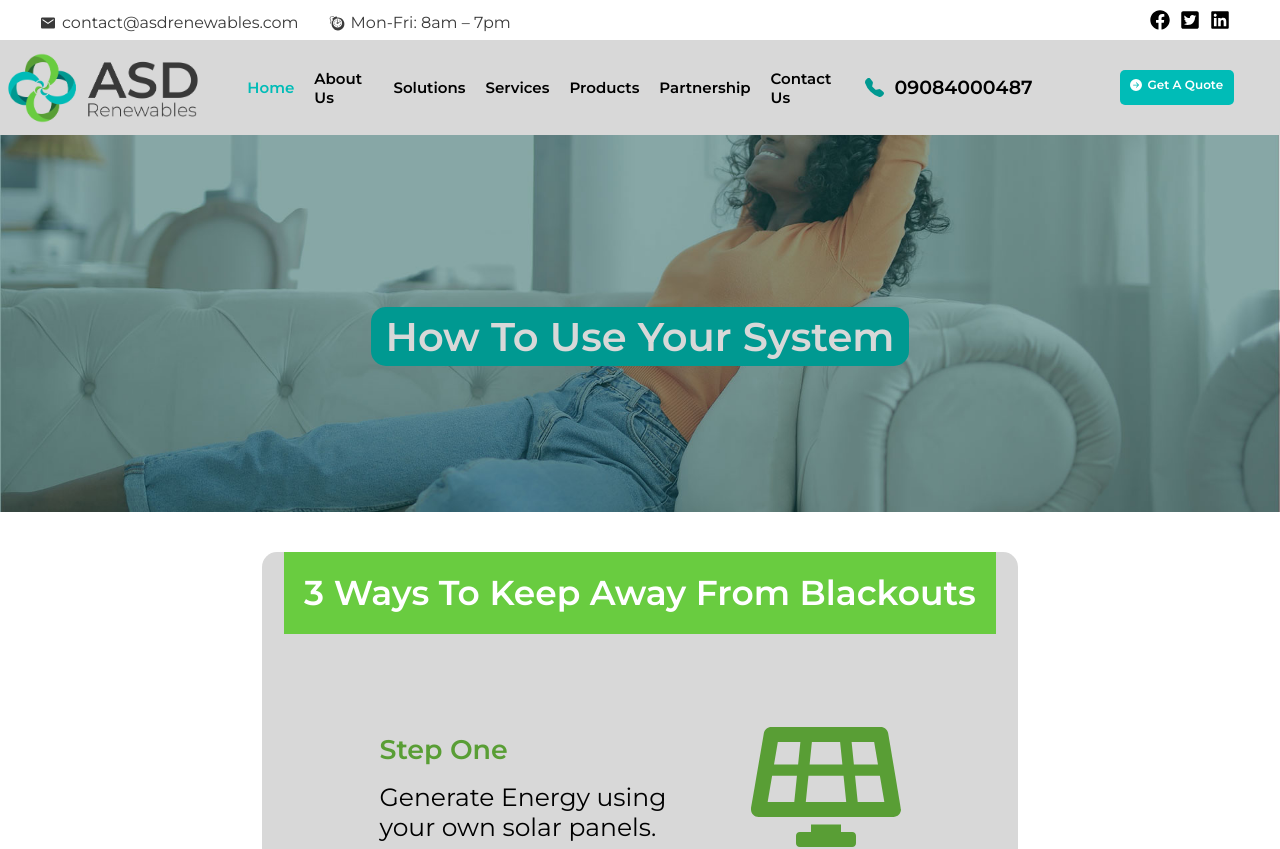
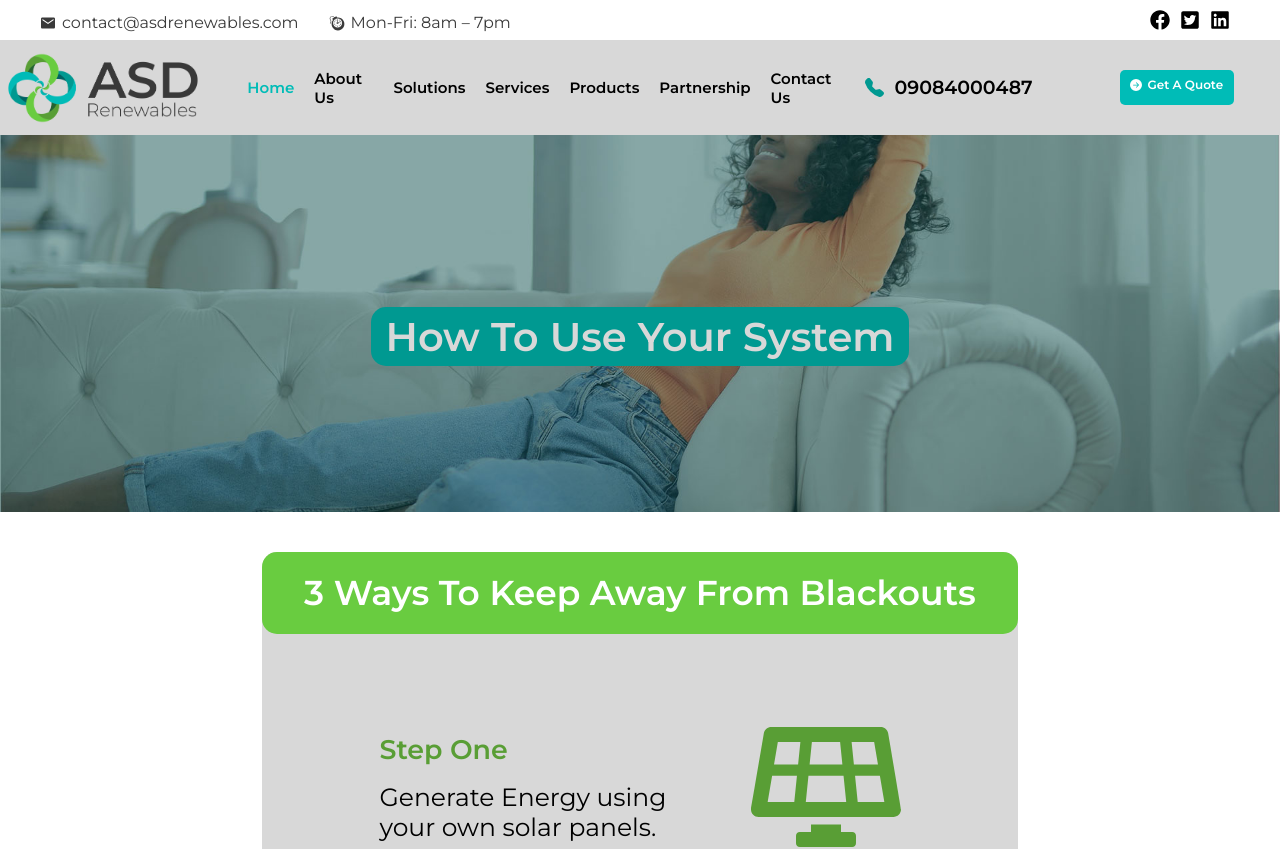
Before and after one commit to layiwola008/asdrenewable, a Next.js app: page /how-to-use in a window 1280 px wide. Shown: the top 849 px of the page. Built offline with nearby package versions, Linux system fonts and the light colour scheme.

Commit message:
Clean up how to use

```diff
--- a/styles/how-to-use.css
+++ b/styles/how-to-use.css
@@ -1,8 +1,9 @@
-.steps__header, .steps__end {
+.steps__header,
+.steps__end {
   margin-bottom: 40px;
 }
 .steps__container {
-    background-color: #D8D8D8;
+  background-color: #d8d8d8;
   width: 70%;
   margin: auto;
   padding: 100px 0;
@@ -11,23 +12,27 @@
   font-size: 23px;
 }
 .steps__container h2 {
+  width: 100%;
   margin-bottom: 30px;
-background-color: #69CC40;
+  background-color: #69cc40;
+  border-radius: 15px;
   color: #ffffff;
   padding: 20px;
   position: absolute;
   top: 0;
+  text-align: center;
+  margin: auto;
 }
 .steps__container button {
-    width: 50%;
-    background-color: #69CC40;
+  width: 20%;
+  background-color: #69cc40;
   color: #ffffff;
 }
 .steps {
   padding: 0;
 }
 .step h3 {
-    color: #599E35;
+  color: #599e35;
   margin-bottom: 20px;
 }
 .step p {
@@ -51,7 +56,7 @@ top: 0;
 }
 .step__icon {
   font-size: 150px;
-    color: #599E35;
+  color: #599e35;
 }
 
 /*IPAD PRO RESPONSIVENESS*/
@@ -63,13 +68,16 @@ top: 0;
     width: 100%;
     box-sizing: border-box;
   }
-  .steps__row__reverse{
+  .steps__row__reverse {
     display: flex;
     flex-direction: column;
     align-items: flex-start;
     flex-direction: column-reverse;
     width: 100%;
     box-sizing: border-box;
+  }
+  .steps__container button {
+    width: 25%;
   }
 }
 /*Ipad Mini, Ipad, Ipad Air*/
@@ -80,5 +88,7 @@ top: 0;
 }
 /*Samsung Galaxy and others*/
 @media only screen and (max-width: 466px) {
-
+  .steps__container button {
+    width: 30%;
   }
+}
```
Lines whose indentation alone changed are shown as unchanged.
